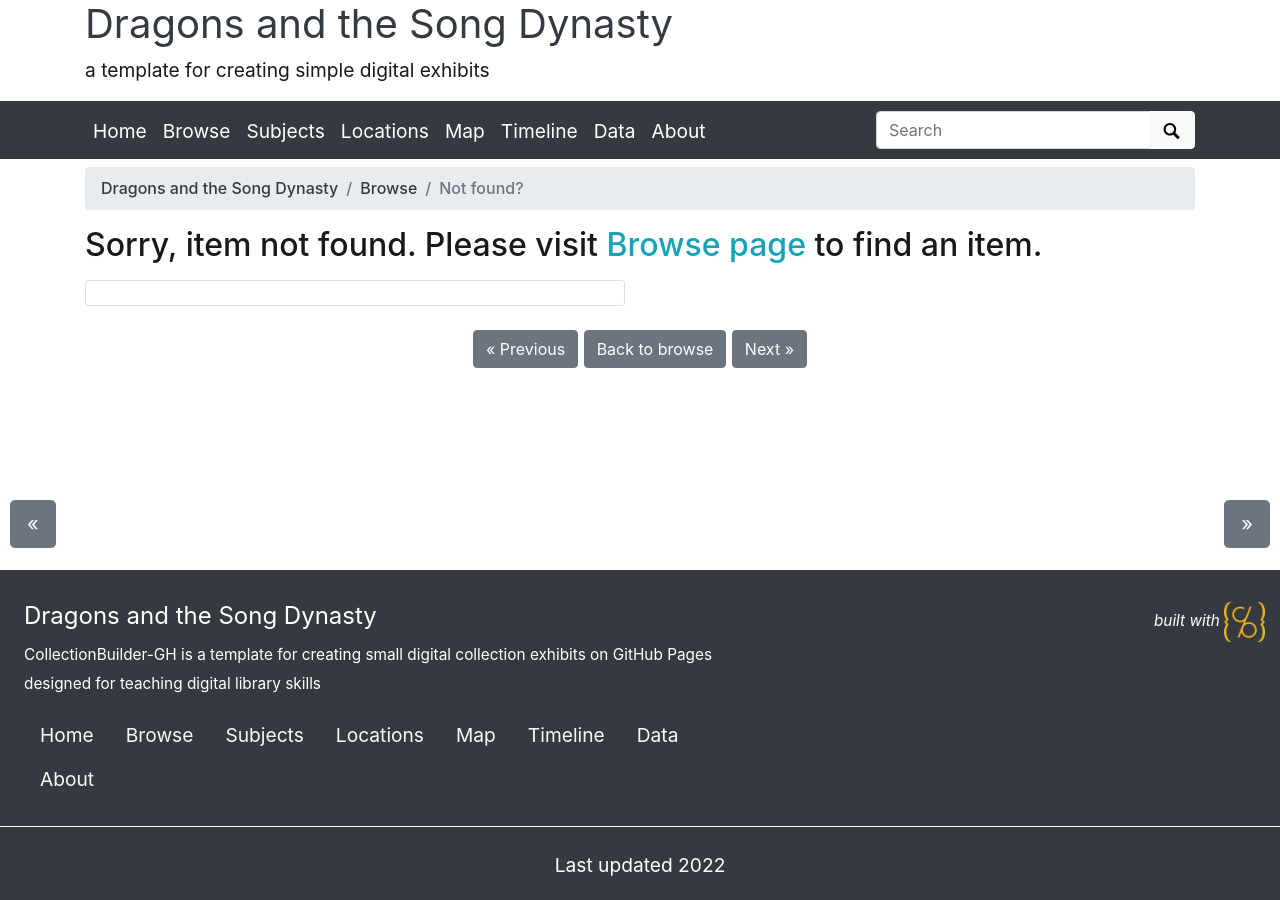
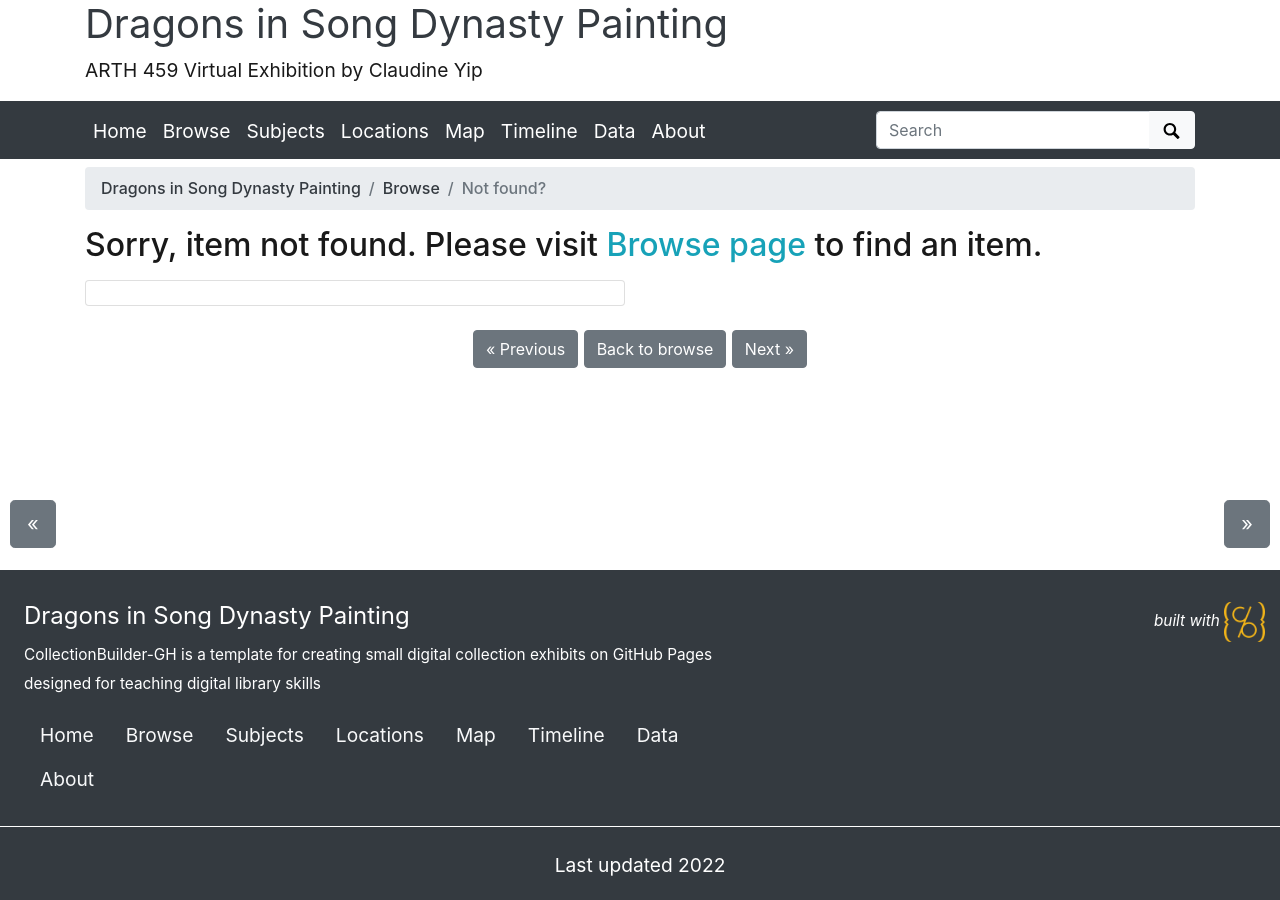
Before and after one commit to claudineyip/virtual_exhibition, a Jekyll site: the page built from pages/item.md, in a window 1280 px wide. Built offline with Jekyll 4.4.1, drawn with Linux system fonts in a browser that asks for light colours.

```diff
--- a/_config.yml
+++ b/_config.yml
@@ -20,14 +20,14 @@ source-code: https://github.com/CollectionBuilder/collectionbuilder-gh
 # SITE SETTINGS
 #
 # title of site appears in banner
-title: Dragons and the Song Dynasty
+title: Dragons in Song Dynasty Painting
 # tagline, a short phrase that will appear throughout the site in the top banner
-tagline: a template for creating simple digital exhibits
+tagline: ARTH 459 Virtual Exhibition by Claudine Yip
 # description appears in meta tags and other locations
 # this description might appear in search result lists, keep around 160 characters max
 description: "CollectionBuilder-GH is a template for creating small digital collection exhibits on GitHub Pages designed for teaching digital library skills"
 # creator of the digital collection, to appear in meta tags; we typically use our GitHub usernames but feel free to just use your name
-author: CollectionBuilder
+author: Claudine Yip
 
 ##########
 # COLLECTION SETTINGS
```
Also changed, not shown: _data/metadata-trial2.csv (added, +7 -0 lines).
